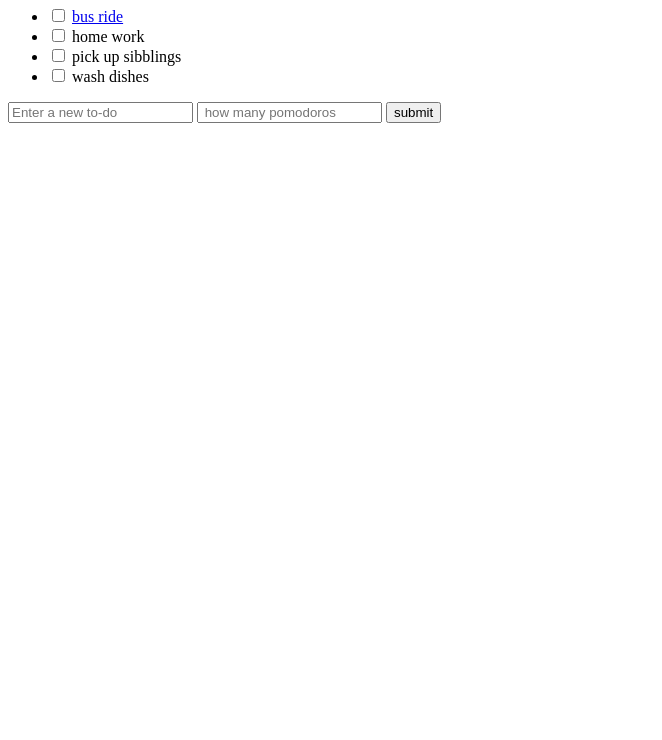
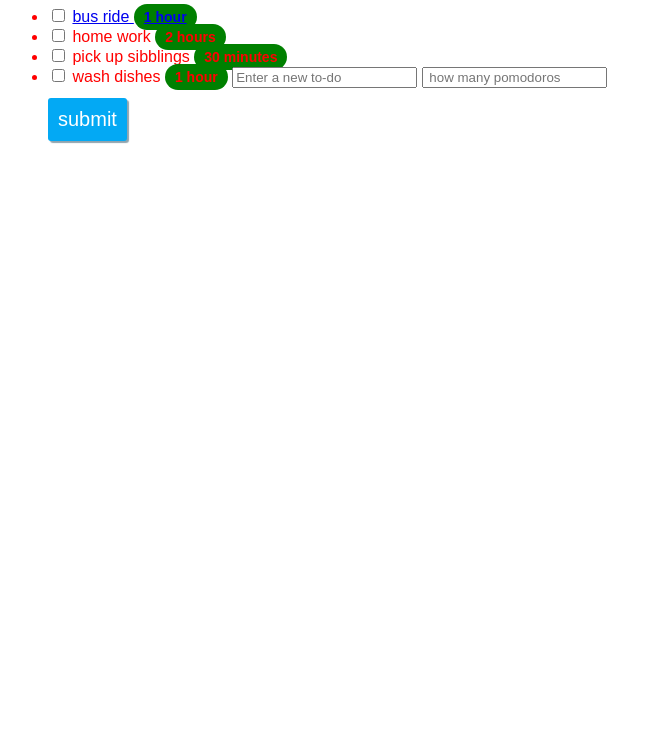
Before and after one commit to mikethe7/todo_app, a plain HTML site: page index.html in a window 1280 px wide. Shown: the part 60-800 px from the top of the page, without its empty margins (0-662 px from the left). Drawn offline with Linux system fonts and the light colour scheme.

Commit message:
added more css

```diff
--- a/index.css
+++ b/index.css
@@ -1,6 +1,30 @@
-h1{
+ul{
     color: red;
 
 
     font-family: sans-serif;
     }
+.time_estimate{
+    font-weight: bold;
+    color: #F4336;
+    background-color: green;
+    border-radius: 50px;
+    font-size: 14px;
+    padding: 5px 10px 5px 10px
+}
+#to-do_button{
+    font-size: 20px;
+    text-align: center;
+    color:#FFF;
+    outline: none;
+    border-style: none;
+    padding: 10px;
+    border-radius:3px;
+    box-shadow:2px 2px 1px #90A4AE;
+    display: block;
+    background-color: #03A9F4;
+    margin-top: 10px;
+}
+#to-do_button:active{
+    box-shadow:1px 1px 1px #90A4AE;
+}
--- a/index.html
+++ b/index.html
@@ -7,13 +7,12 @@
     <body>
         <h1> MY to-dos</h1>
         <ul>
-            <li><input type= "checkbox"> <a href="show.html=">bus ride</a> </li>
-            <li><input type= "checkbox"> home work </li>
-            <li><input type= "checkbox"> pick up sibblings </li>
-            <li><input type= "checkbox"> wash dishes </li>
-        </ul>
+            <li><input type= "checkbox"> <a href="show.html=">bus ride <span class="time_estimate">1 hour</span></a> </li>
+            <li><input type= "checkbox"> home work <span class="time_estimate">2 hours</span> </li>
+            <li><input type= "checkbox"> pick up sibblings <span class="time_estimate">30 minutes</span></li>
+            <li><input type= "checkbox"> wash dishes <span class="time_estimate">1 hour</span>
         <input type= "text" placeholder="Enter a new to-do">
         <input type= "number" placeholder=" how many pomodoros">
-        <input type= "submit" value="submit">
+        <input id="to-do_button" type= "submit" value="submit">
     </body>
 </html>
```
